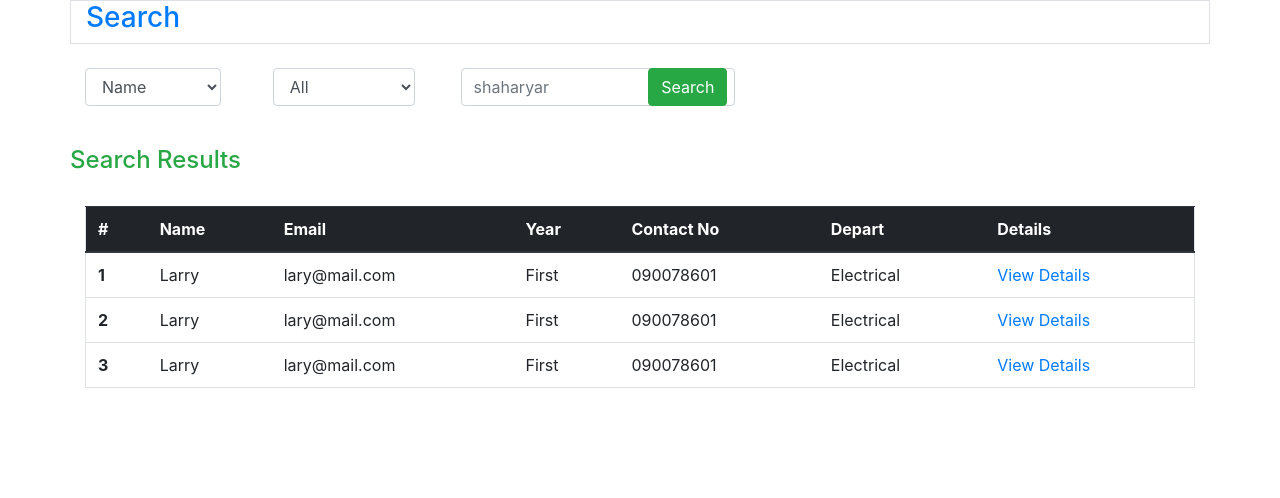
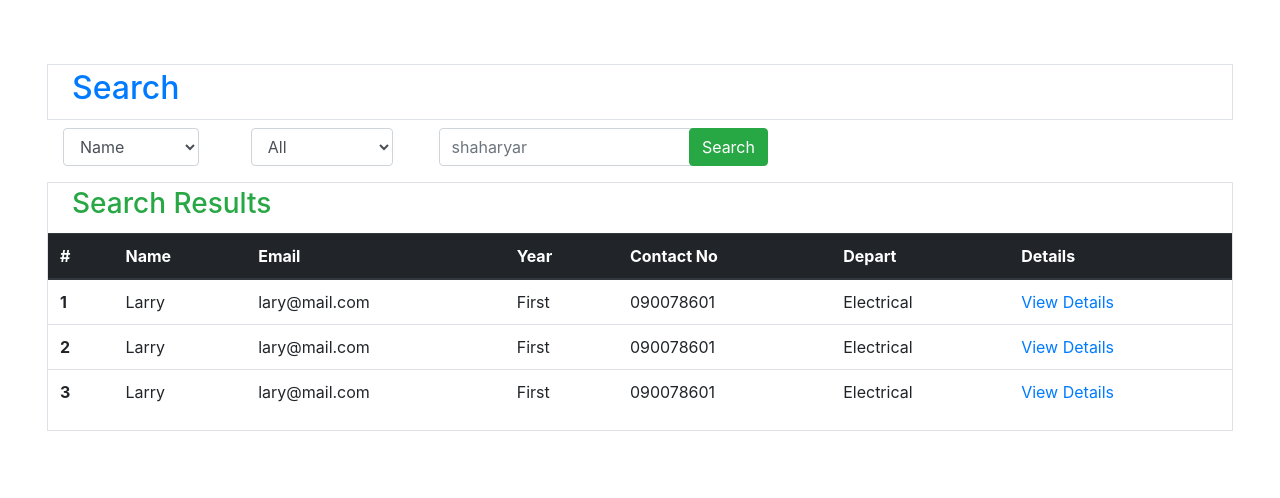
Before and after one commit to SHAHARYAR1255/searchBar, a plain HTML site: page index.html in a window 1280 px wide. Drawn offline with nearby package versions, Linux system fonts and the light colour scheme; a script that the page names is missing.

Commit message:
errors fixed

```diff
--- a/index.css
+++ b/index.css
@@ -2,3 +2,9 @@
     margin-top: 25px;
     margin-bottom: 25px;
 } */
+
+
+/*
+.mt-n4 {
+    margin-top: -4 !important
+} */
--- a/index.html
+++ b/index.html
@@ -12,17 +12,14 @@
 </head>
 
 <body>
-
-    <div class="container ">
-        <div class="row border">
-            <div class="col-12 ">
-                <h3 class="text-primary">Search</h3>
+    <div class="Jumbotron" style="background-color:white;">
+        <div class="container-fluid">
+            <div class="border mb-auto">
+                <h2 class="text-primary p-1 pl-4 ">Search</h2>
             </div>
-        </div>
-        <br />
-        <div class="row">
-            <form class="form-inline">
-                <span class="col-md-3 col-sm-12">
+            <div class="row row-content pl-md-3 ">
+                <form class="form-inline ">
+                    <span class="col-md-3 col-sm-12 pt-sm-2">
                         <select class="form-select form-control" aria-label="Default select example">
                             <option value="name" selected>Name </option>
                             <option value="Year">Year</option>
@@ -30,7 +27,7 @@
                             <option value="Department">Department</option>
                         </select>
                     </span>
-                <span class="col-md-3 col-sm-12">
+                    <span class="col-md-3 col-sm-12 pt-sm-2">
                         <select class="form-select form-control" aria-label="Default select example">
                             <option selected value="all">All </option>
                             <option value="First">First year</option>
@@ -39,17 +36,18 @@
                             <option value="Fourth">Fourth year</option>
                         </select>
                     </span>
-                <span class="col-md-3 col-sm-12"> <input type="search" id="search" value="" class="form-control"
-                        placeholder="shaharyar">
+                    <span class="col-md-3 col-sm-12 pt-sm-2"> <input type="search" id="search" value=""
+                            class="form-control" placeholder="shaharyar">
                     </span>
-                <span class="col-md-3 col-sm-12"><button type="button" class="btn btn-success">Search</button></span>
+                    <span class="col-md-2  col-sm-6 offset-1 pt-sm-2"><button type="button"
+                            class="btn btn-success">Search</button></span>
                 </form>
             </div>
-        <br>
-        <div class="row">
-            <h4 class="text-center text-success">Search Results</h4>
-        </div><br>
-        <table class="table border">
+
+            <div class="border">
+                <h3 class="text-success p-1 pl-4">Search Results</h3>
+                <div class="table-responsive">
+                    <table class="table table-hover  container-fluid">
                         <thead class="thead-dark">
                             <tr>
                                 <th scope="col">#</th>
@@ -92,6 +90,22 @@
                         </tbody>
                     </table>
                 </div>
+            </div>
+        </div>
+    </div>
+
+
+
+
+
+
+
+
+
+
+
+
+
     <script src="https://code.jquery.com/jquery-3.2.1.slim.min.js" integrity="sha384-KJ3o2DKtIkvYIK3UENzmM7KCkRr/rE9/Qpg6aAZGJwFDMVNA/GpGFF93hXpG5KkN" crossorigin="anonymous"></script>
     <script src="https://cdnjs.cloudflare.com/ajax/libs/popper.js/1.12.9/umd/popper.min.js" integrity="sha384-ApNbgh9B+Y1QKtv3Rn7W3mgPxhU9K/ScQsAP7hUibX39j7fakFPskvXusvfa0b4Q" crossorigin="anonymous"></script>
     <script src="https://maxcdn.bootstrapcdn.com/bootstrap/4.0.0/js/bootstrap.min.js" integrity="sha384-JZR6Spejh4U02d8jOt6vLEHfe/JQGiRRSQQxSfFWpi1MquVdAyjUar5+76PVCmYl" crossorigin="anonymous"></script>
```
Lines whose indentation alone changed are shown as unchanged.
